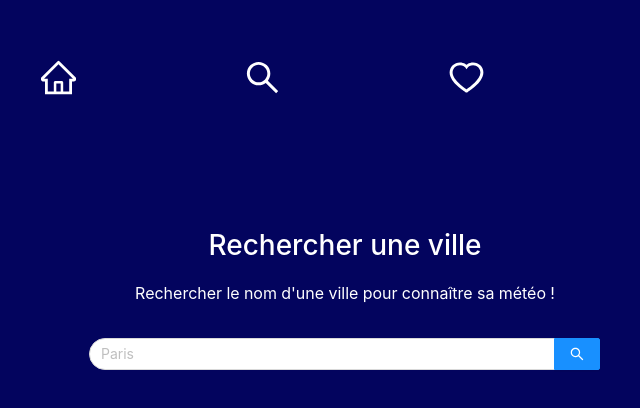
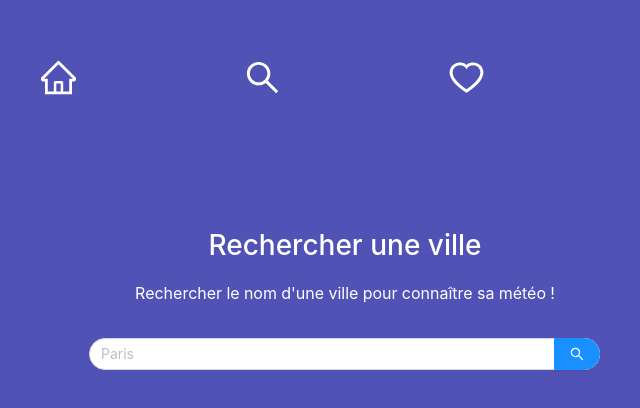
Before and after one commit to Lauraquat/app-meteo, a React (Create React App) app: page /search in a window 1280 px wide. Shown: the top 408 px of the page, without its empty margins (295-935 px from the left). Built offline with nearby package versions, Linux system fonts and the light colour scheme.

Commit message:
ajout style search

```diff
--- a/src/assets/card.css
+++ b/src/assets/card.css
@@ -11,7 +11,7 @@
     margin: auto;
     border : 1px solid;
     margin-top: 30px;
-    background-color: #03047B;
+    background-color: #434074;
     border-radius: 25px;
     font-size: 1.6em;
 }
--- a/src/assets/localWeather.css
+++ b/src/assets/localWeather.css
@@ -1,6 +1,7 @@
 .localWeather{
     background: linear-gradient(#6b66bd, #00d4ff);
     color: #ffffff;
+    background-attachment: fixed;
 }
 
 .localWeather h3{
--- a/src/assets/searchStyle.css
+++ b/src/assets/searchStyle.css
@@ -1,15 +1,14 @@
 body {
-    background-color: #03045e;
+    background-color: #5152b5;
     width: 100%;
     font-style: roboto;
 }
 
-.search h1 {
+.search .title {
     display: flex;
     justify-content: center;
     color: white;
     margin-top: 4rem;
-
 }
 
 .search p{
@@ -23,15 +22,44 @@ body {
     width: 40%;
     margin: auto;
     margin-top: 2rem;
-    /* border-radius: 20%; */
+}
 
-
+.ant-btn, .ant-btn-primary, .ant-input-search-button, .ant-input-group-addon {
+    border-top-right-radius: 999px !important;
+    border-bottom-right-radius: 999px !important ;
 }
 
 .ant-input {
-    border-radius: 25px;
-  }
+    border-radius: 999px;
+}
 
-.ant-input-group-addon{
-    border-radius: 25px;
-  }
+.resultSearch h3 {
+    margin-bottom: 0;
+    font-size: 3em;
+    font-weight: bold;
+    color: white;
+}
+
+.resultSearch, .resultSearch h1 {
+    text-align: center;
+    color: white;
+}
+
+.iconHeart svg{
+    width: 2em;
+    height: 2em;
+}
+
+.iconHeart {
+    text-align: end;
+}
+
+.resultSearch {
+    width: 100%;
+    margin-top: 50px;
+}
+
+.contentResult {
+    width: 20%;
+    margin : auto;
+}
--- a/src/views/Search.jsx
+++ b/src/views/Search.jsx
@@ -50,16 +50,17 @@ export class SearchCity extends Component {
         return(
             <div className="search">
                 <Header></Header>
-                <h1>Rechercher une ville</h1>
+                <h1 className="title">Rechercher une ville</h1>
                 <p>Rechercher le nom d'une ville pour connaître sa météo !</p>
                 <div className="searchBar">
                     <Search placeholder="Paris" onSearch={this.onSearch}  enterButton />
                 </div>
-                <div >
+                <div className="resultSearch" >
                     {this.state.weatherDescription &&(
-                        <div>
-                            {this.state.isFavorite ? <HeartFilled /> :  <HeartOutlined onClick={() => this.handleFavorite()} />}
-
+                        <div className="contentResult">
+                            <div className="iconHeart">
+                                {this.state.isFavorite ? <HeartFilled /> :  <HeartOutlined onClick={() => this.handleFavorite()} />}
+                            </div>
                             <h3><EnvironmentOutlined />{" "+ this.state.city}</h3>
                             <img src={"http://openweathermap.org/img/wn/"+ this.state.weatherIcon +"@2x.png"}></img>
                             <h1>{this.state.weatherTemp + " °C"}</h1>
```
Also changed, not shown: src/assets/cardFavorite.css (added).
